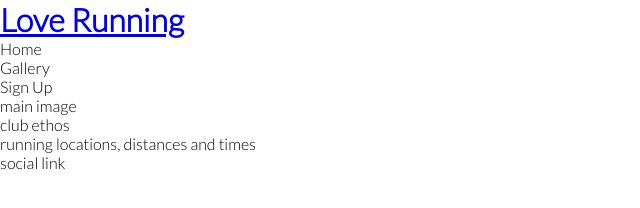
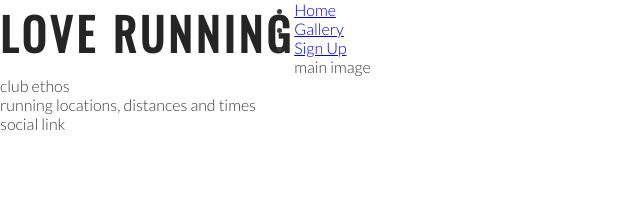
Before and after one commit to Chrisale1/love-running, a plain HTML site: page index.html in a window 1280 px wide. Shown: the whole page, without its empty margins (0-640 px from the left). Drawn offline with nearby package versions, Linux system fonts and the light colour scheme.

Commit message:
Add style for heading and logo

```diff
--- a/assets/css/style.css
+++ b/assets/css/style.css
@@ -5,8 +5,22 @@
     padding: 0;
     border: none;
 }
+
 body{
     font-family: lato, sans-serif;
     font-weight: 300;
+    color: #3a3a3a;
+}
 
+/* headings and logo */
+h1, h2 {
+    font-family: oswald, sans-serif;
+    text-transform: uppercase;
+    letter-spacing: 4px;
+    color: #252525;
 }
+
+#logo {
+    float: left;
+    font-size: 280%;
+}
--- a/index.html
+++ b/index.html
@@ -12,13 +12,13 @@
 <body>
     <header>
         <a href="index.html">
-            <h1>Love Running</h1>
+            <h1 id="logo">Love Running</h1>
         </a>
         <nav>
             <ul>
-                <li><a href="index.html"></a>Home</li>
-                <li><a href="#"></a>Gallery</li>
-                <li><a href="#"></a>Sign Up</li>
+                <li><a href="index.html">Home</a></li>
+                <li><a href="#">Gallery</a></li>
+                <li><a href="#">Sign Up</a></li>
             </ul>
         </nav>
     </header>
```
